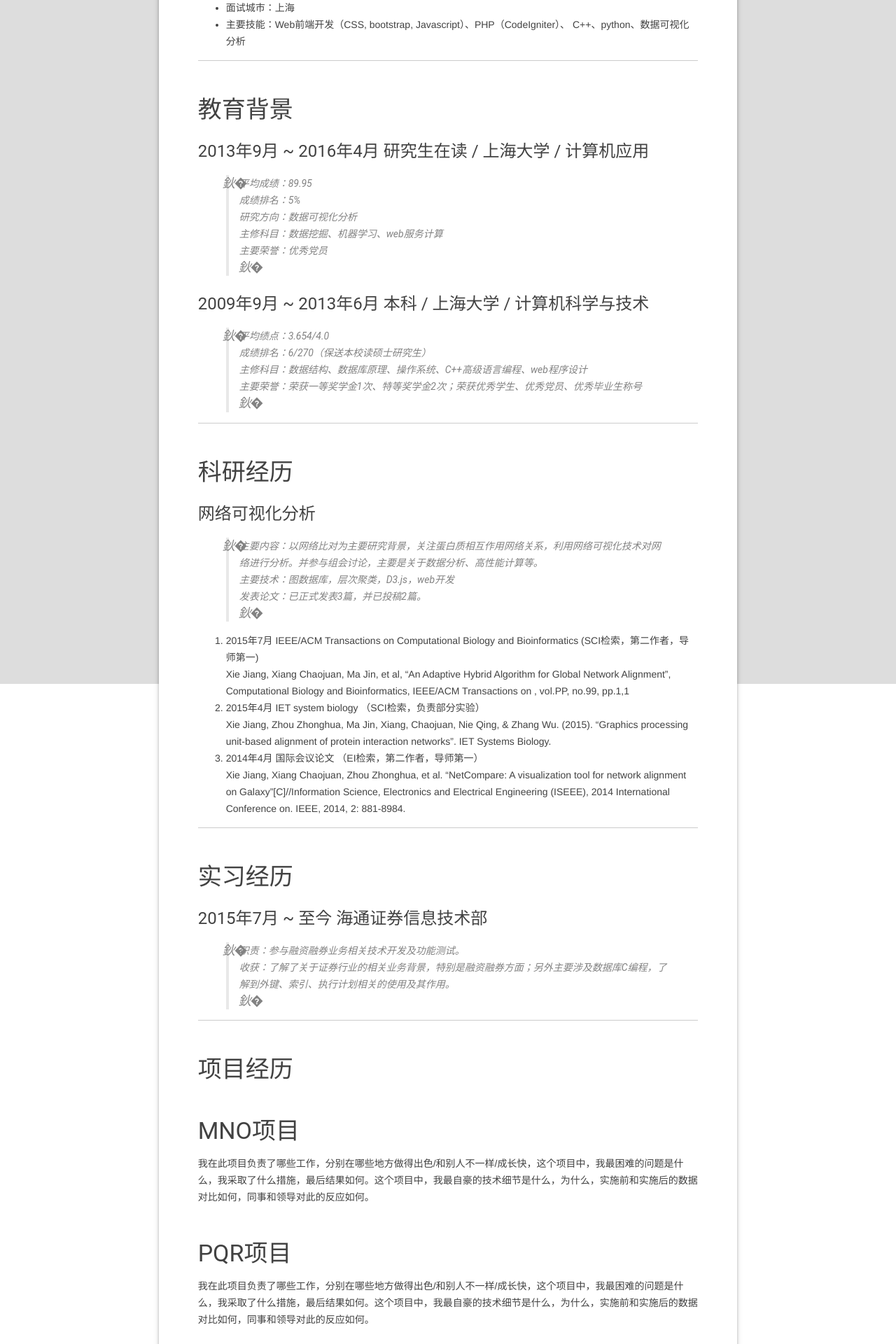
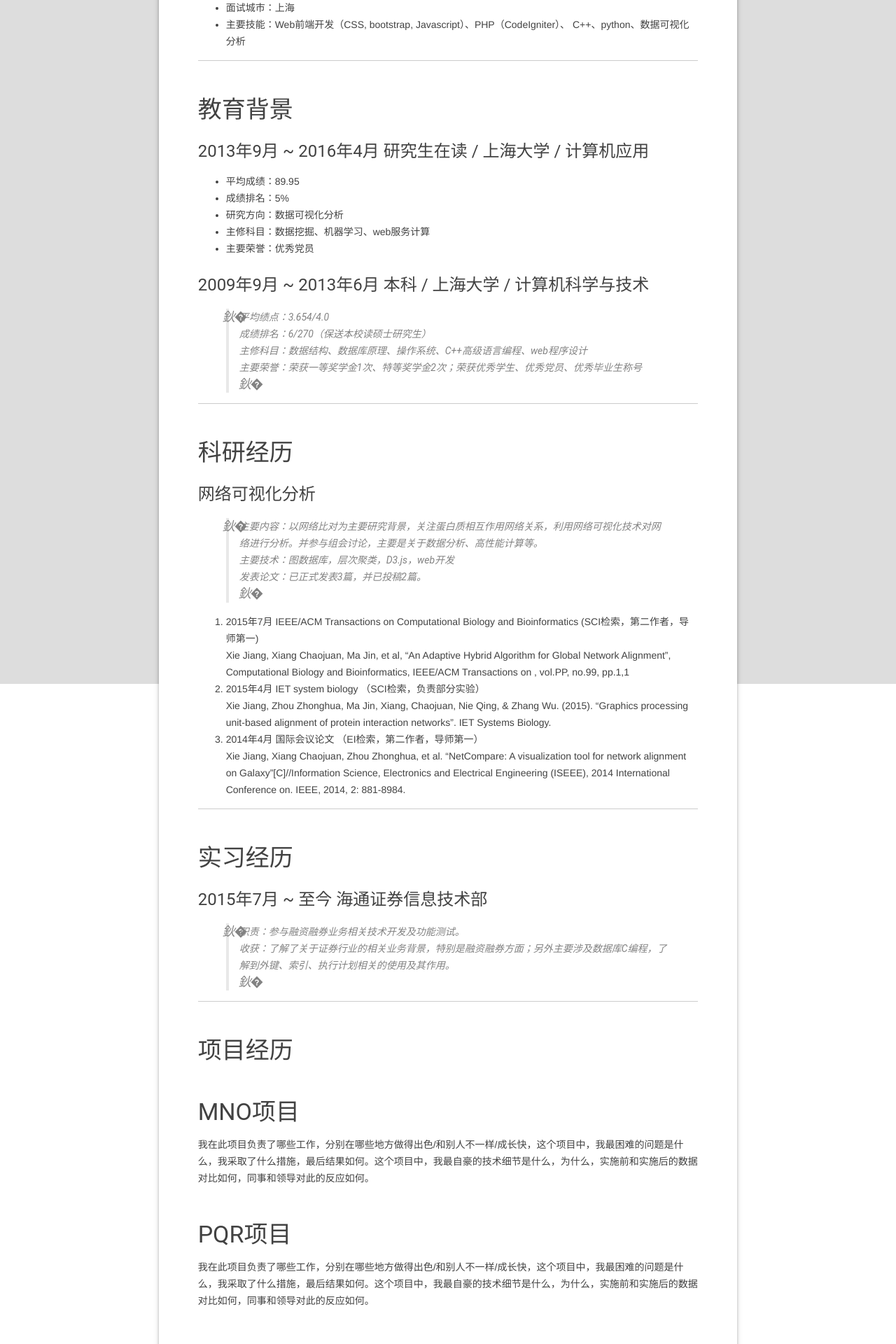
Before and after one commit to elephantsuperjuan/elephant, a Jekyll site: the page built from _posts/2015-08-22-resume.markdown, in a window 1280 px wide. Shown: the part 1087-3007 px from the top of the page at 70% size. Built offline with Jekyll 4.4.1, drawn with Linux system fonts in a browser that asks for light colours.

```diff
--- a/_posts/2015-08-22-resume.markdown
+++ b/_posts/2015-08-22-resume.markdown
@@ -33,16 +33,15 @@ C++、python、数据可视化分析
 ### 教育背景
 
 #### 2013年9月 ~ 2016年4月 研究生在读 / 上海大学 / 计算机应用
- >
- > 平均成绩：89.95
- > 成绩排名：5%
- > 研究方向：数据可视化分析
- > 主修科目：数据挖掘、机器学习、web服务计算
- > 主要荣誉：优秀党员
- >
+
+ - 平均成绩：89.95
+ - 成绩排名：5%
+ - 研究方向：数据可视化分析
+ - 主修科目：数据挖掘、机器学习、web服务计算
+ - 主要荣誉：优秀党员
 
 #### 2009年9月 ~ 2013年6月 本科 / 上海大学 / 计算机科学与技术
- >
+
  > 平均绩点：3.654/4.0
  > 成绩排名：6/270（保送本校读硕士研究生）
  > 主修科目：数据结构、数据库原理、操作系统、C++高级语言编程、web程序设计
```
